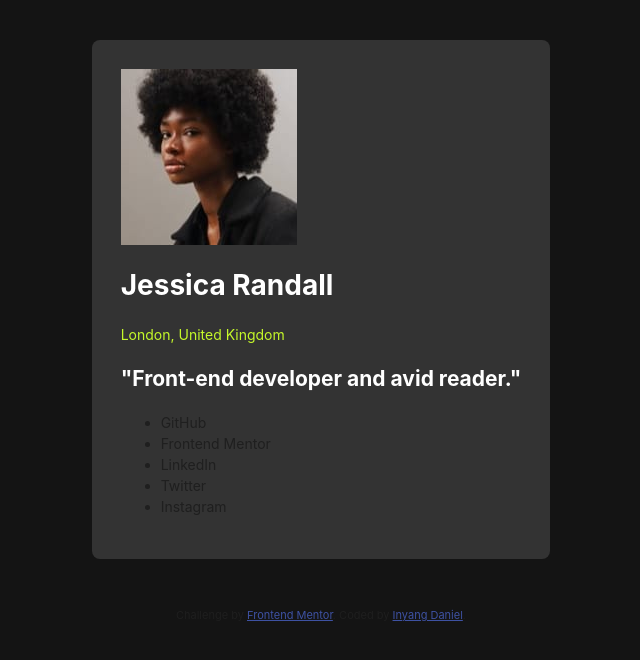
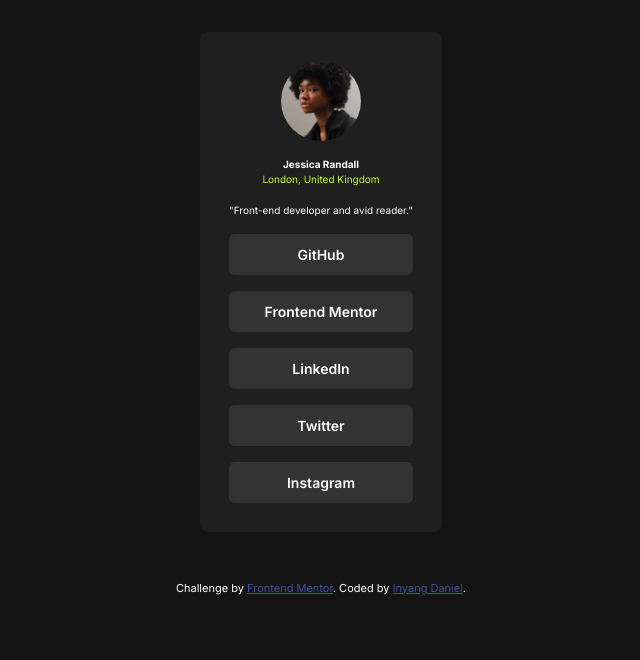
Before and after one commit to inyangdaniel/social-links-profile-main, a plain HTML site: page index.html in a window 1280 px wide. Shown: the whole page, without its empty margins (319-959 px from the left). Drawn offline with Linux system fonts and the light colour scheme.

Commit message:
modified index.html and style.css in .

```diff
--- a/index.html
+++ b/index.html
@@ -1,36 +1,42 @@
 <!DOCTYPE html>
 <html lang="en">
   <head>
-  <meta charset="UTF-8">
-  <meta name="viewport" content="width=device-width, initial-scale=1.0"> <!-- displays site properly based on user's device -->
+    <meta charset="UTF-8" />
+    <meta name="viewport" content="width=device-width, initial-scale=1.0" />
+    <!-- displays site properly based on user's device -->
 
-  <link rel="icon" type="image/png" sizes="32x32" href="./assets/images/favicon-32x32.png">
+    <link
+      rel="icon"
+      type="image/png"
+      sizes="32x32"
+      href="./assets/images/favicon-32x32.png"
+    />
 
     <title>Frontend Mentor | Social links profile</title>
-  <link rel="stylesheet" href="style.css"/>
+    <link rel="stylesheet" href="style.css" />
 
     <!-- Feel free to remove these styles or customise in your own stylesheet 👍 -->
     <style>
-    .attribution { font-size: 11px; text-align: center; }
-    .attribution a { color: hsl(228, 45%, 44%); }
+      .attribution {
+        font-size: 11px;
+        text-align: center;
+      }
+      .attribution a {
+        color: hsl(228, 45%, 44%);
+      }
     </style>
   </head>
   <body>
     <main>
-    <div id="image">
-      <img src="./assets/images/avatar-jessica.jpeg" alt="Jessica">
+      <img src="./assets/images/avatar-jessica.jpeg" alt="Jessica" />
 
-
-    </div>
+      <div id="User-info">
         <h1>Jessica Randall</h1>
-
-    <div id="paragraph">
-
-      <p> London, United Kingdom</p>
+        <p>London, United Kingdom</p>
       </div>
 
       <aside>
-      <h1> "Front-end developer and avid reader."</h1>
+        <h4>"Front-end developer and avid reader."</h4>
         <ul>
           <li>GitHub</li>
           <li>Frontend Mentor</li>
@@ -39,14 +45,13 @@
           <li>Instagram</li>
         </ul>
       </aside>
-
     </main>
 
-
-
     <div class="attribution">
-    Challenge by <a href="https://www.frontendmentor.io?ref=challenge" target="_blank">Frontend Mentor</a>.
-    Coded by <a href="#">Inyang Daniel</a>.
+      Challenge by
+      <a href="https://www.frontendmentor.io?ref=challenge" target="_blank"
+        >Frontend Mentor</a
+      >. Coded by <a href="#">Inyang Daniel</a>.
     </div>
   </body>
 </html>
--- a/style.css
+++ b/style.css
@@ -1,19 +1,16 @@
-@import url('https://fonts.googleapis.com/css2?family=Inter:wght@100..900&display=swap')
-
-
-*{
-    padding: 0%;
-    margin: 0%;
+@import url("https://fonts.googleapis.com/css2?family=Inter:wght@100..900&display=swap");
+* {
+  padding: 0;
+  margin: 0;
   border-radius: border-box;
 }
 
-
-body{
-    font-family:"inter";
+body {
+  font-family: "inter";
   font-size: 14px;
-    font-weight:  400;
-    background-color:  hsl(0, 0%, 8%);
-    color: hsl(0, 0%, 12%) ;
+  font-weight: 400;
+  background-color: hsl(0, 0%, 8%);
+  color: white;
   padding: 2rem;
   display: flex;
   flex-direction: column;
@@ -21,43 +18,51 @@ body{
   align-items: center;
   gap: 3rem;
   line-height: 1.5;
-
-
-
-
-
-
+  text-align: center;
 }
-h1{
+h1 {
   color: hsl(0, 0%, 100%);
+  font-size: 10px;
 }
 
-main{
+h4 {
+  font-size: 10px;
+  font-weight: 400;
+  gap: 3rem;
+}
+main {
   padding: 1.8rem;
-    background-color:  hsl(0, 0%, 20%);
+  background-color: hsl(0, 0%, 12%);
   border-radius: 0.5rem;
-
-
+  display: flex;
+  flex-direction: column;
+  align-items: center;
+  gap: 1rem;
 }
 
-
-#image{
-    cursor: pointer;
-    width: 100%;
-    border-radius: 0.5rem;
-    display: flex;
-    align-items: center;
-    gap: 6px;
-    justify-content: space-between;
-    border-bottom: 1px;
-
-
-
+img {
+  width: 5rem;
+  border-radius: 100%;
 }
 
+p {
+  color: hsl(75, 94%, 57%);
+  font-size: 10px;
+}
 
+ul {
+  list-style: none;
+  margin-top: 1rem;
+  width: 100%;
+}
 
+li {
+  padding: 10px;
+  border-radius: 0.35rem;
+  font-weight: 600;
+  background-color: hsl(0, 0%, 20%);
+}
 
-#paragraph{
-    color: hsl(75, 94%, 57%);
+li:not(:last-of-type) {
+  margin-bottom: 1rem;
 }
```
Lines whose indentation alone changed are shown as unchanged.
